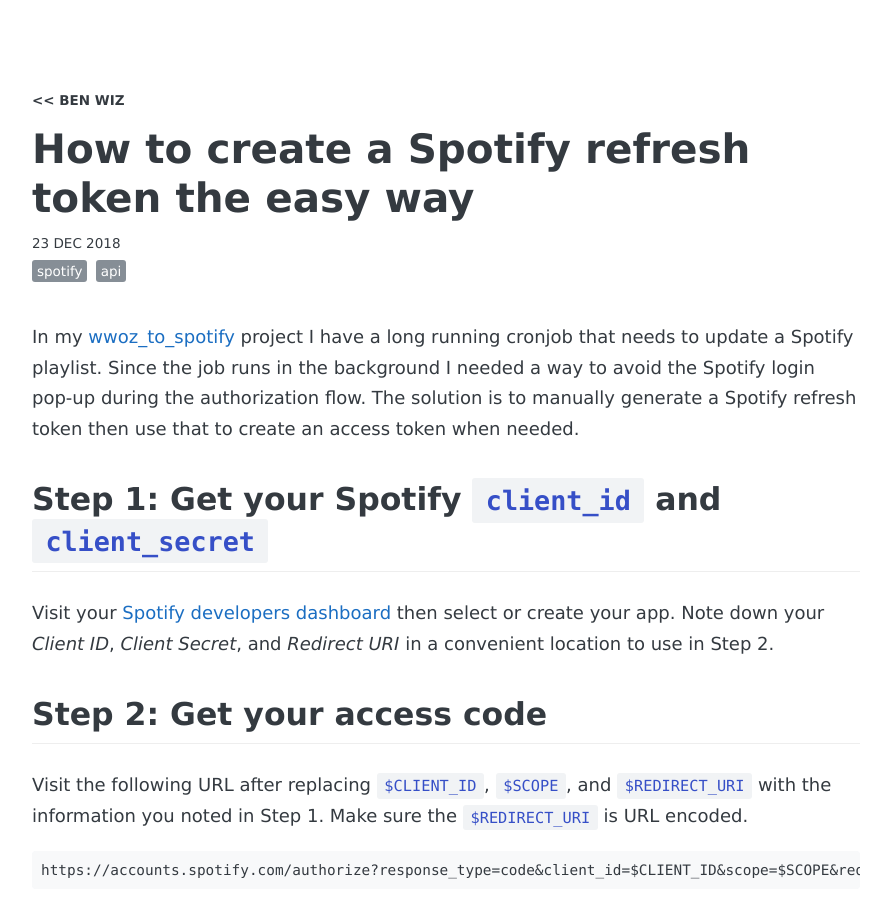
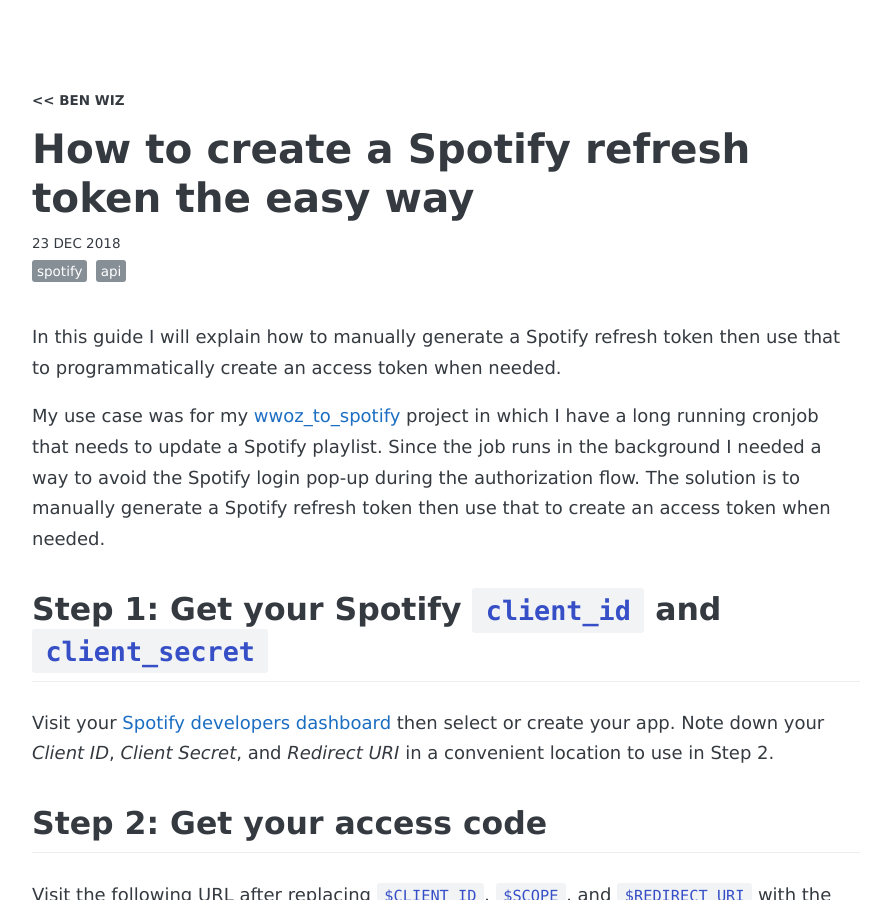
Before and after one commit to benwiz/blog, a Jekyll site: the page built from _posts/2018-12-23-how-to-create-a-spotify-refresh-token.md, in a window 1280 px wide and 900 px high. Shown: the whole window, without its empty margins (194-1085 px from the left). Built offline with Jekyll 4.4.1, drawn with Linux system fonts in a browser that asks for light colours; nearby versions of some CDN libraries; some web fonts are replaced.

Commit message:
update spotify intro

```diff
--- a/_posts/2018-12-23-how-to-create-a-spotify-refresh-token.md
+++ b/_posts/2018-12-23-how-to-create-a-spotify-refresh-token.md
@@ -6,7 +6,9 @@
 ads: true
 permalink: /create-spotify-refresh-token/
 ---
-In my [wwoz_to_spotify](https://github.com/benwiz/wwoz_to_spotify) project I have a long running cronjob that needs to update a Spotify playlist. Since the job runs in the background I needed a way to avoid the Spotify login pop-up during the authorization flow. The solution is to manually generate a Spotify refresh token then use that to create an access token when needed.
+In this guide I will explain how to manually generate a Spotify refresh token then use that to programmatically create an access token when needed.
+
+My use case was for my [wwoz_to_spotify](https://github.com/benwiz/wwoz_to_spotify) project in which I have a long running cronjob that needs to update a Spotify playlist. Since the job runs in the background I needed a way to avoid the Spotify login pop-up during the authorization flow. The solution is to manually generate a Spotify refresh token then use that to create an access token when needed.
 
 ## Step 1: Get your Spotify `client_id` and `client_secret`
 
```
